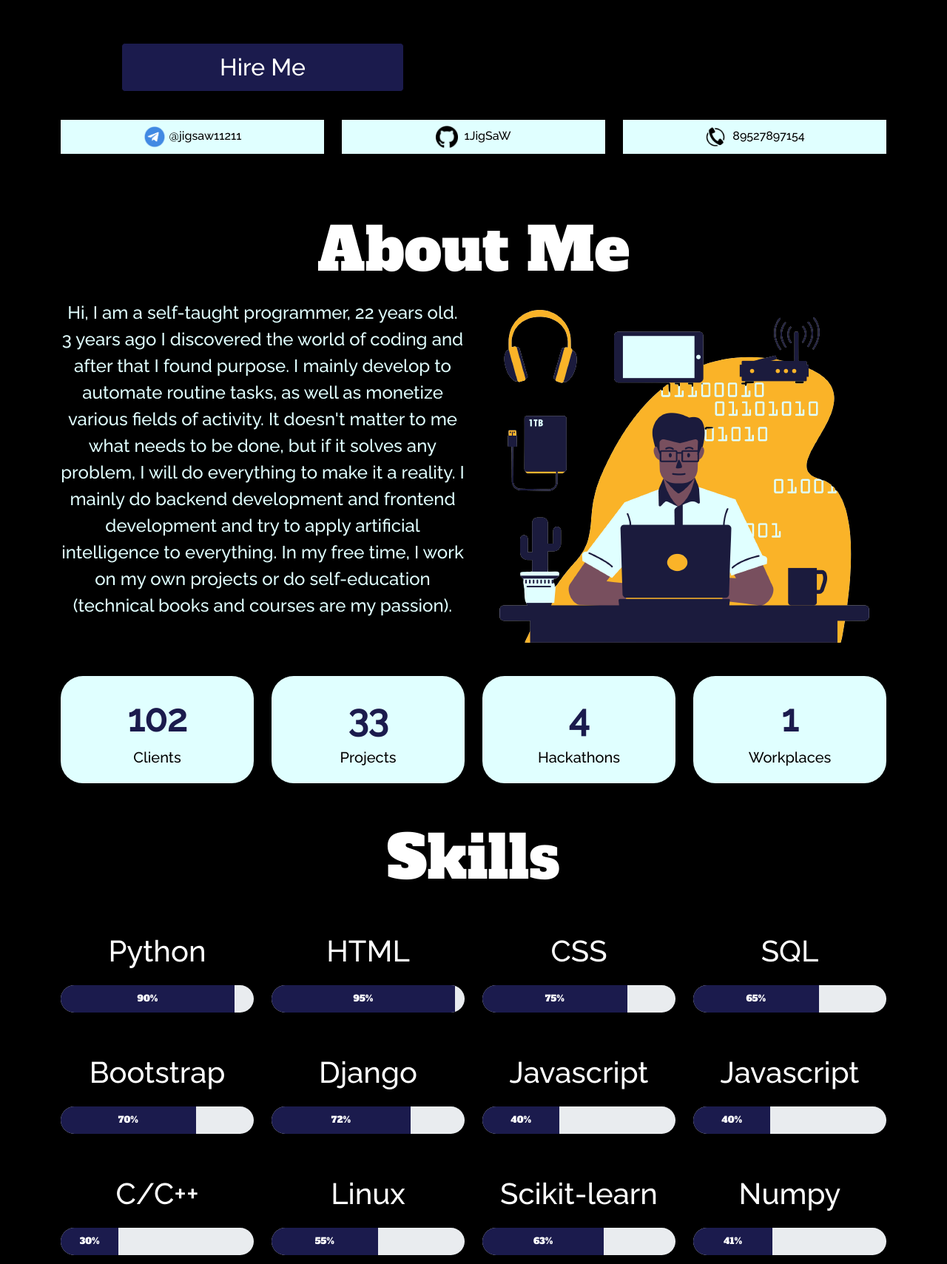
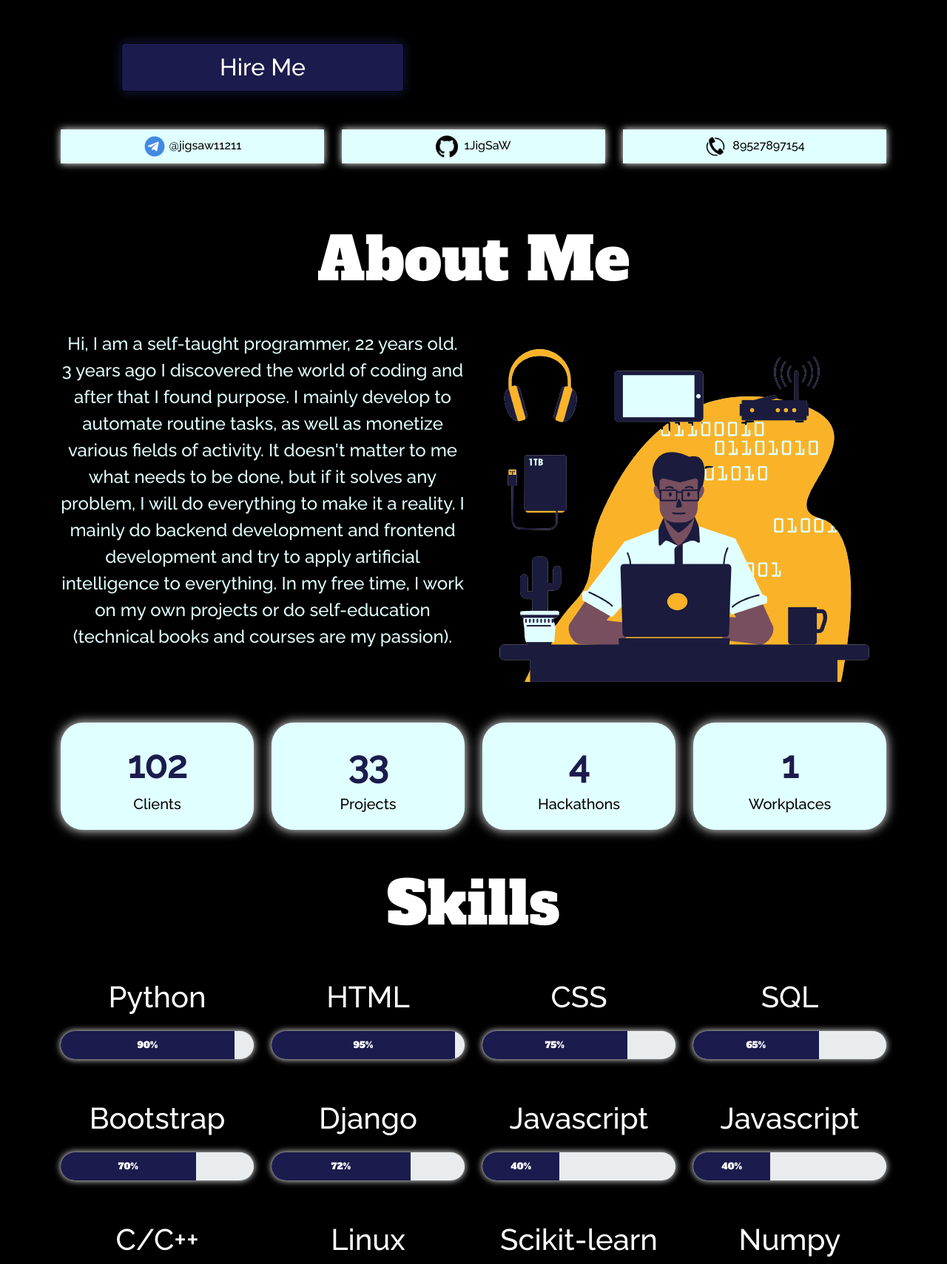
Before and after one commit to 1JigSaW/landing_SQL_queries, a plain HTML site: page index.html in a window 1280 px wide. Shown: the part 682-2391 px from the top of the page at 74% size. Drawn offline with nearby package versions, Linux system fonts and the light colour scheme.

Commit message:
fix shadow and href

```diff
--- a/css/style.css
+++ b/css/style.css
@@ -9,6 +9,10 @@
 
 .my_blue_color {
 	color: #1b1b4d;
+}
+
+.shadow {
+	box-shadow: 0 0 30px #FFFFFF;
 }
 
 body {
@@ -78,10 +82,11 @@ img {
 	font-size: 4vh;
 	border-color: #000000;
 	text-align: center;
+	box-shadow: 0 0 15px #1b1b4d;
 }
 
 .main-contact {
-	margin-top: 3%;
+	margin-top: 4%;
 	margin-bottom: 3%;
 
 }
@@ -96,6 +101,7 @@ img {
 	color: #000000;
 	overflow: hidden;
 	background-color: #E0FFFF;
+	box-shadow: 0 0 10px #FFFFFF;
 }
 
 .img-telegram, .img-github, .img-gmail, .img-phone {
@@ -119,11 +125,15 @@ img {
 	padding-top: 2%;
 }
 
+.img_about {
+	margin-top: 40px;
+}
+
 .about-text {
 	font-family: 'Raleway', sans-serif;
 	font-size: 3vh;
 	color: #E0FFFF;
-	margin-top: 2%;
+	margin-top: 40px;
 	border: 2px;
 	border-radius: 2px;
 	border-color: #000000;
@@ -133,13 +143,14 @@ img {
     align-items: center;
     padding: 20px;
     width: 100%;
-    margin-top: 20px;
+    margin-top: 30px;
     margin-bottom: 27px;
     font-family: 'Raleway', sans-serif;
     background: #E0FFFF;
     color: #000000;
     border-radius: 30px;
     text-align: center;
+    box-shadow: 0 0 15px #FFFFFF;
 }
 
 .number-benefits {
@@ -151,6 +162,10 @@ img {
 .text-benefits {
 	margin: 0;
 	padding: 0;
+}
+
+.skills {
+	margin-bottom: 100px;
 }
 
 .skill_one {
@@ -167,6 +182,7 @@ img {
 	height: 40%;
 	border-radius: 30px;
 	background-clip: border-box;
+	box-shadow: 0 0 10px #FFFFFF;
 }
 
 .projects-cards {
@@ -181,6 +197,7 @@ img {
 	font-family: 'Raleway', sans-serif;
 	color: #000000;
 	margin-bottom: 20px;
+	box-shadow: 0 0 15px #FFFFFF;
 }
 
 .card-text {
@@ -194,6 +211,7 @@ img {
 	border-color: #000000;
 	text-align: center;
 	color: #FFFFFF;
+	box-shadow: 0 0 15px #1b1b4d;
 }
 
 .card-title {
```
Also changed, not shown: index.html (+1 -1 lines).
